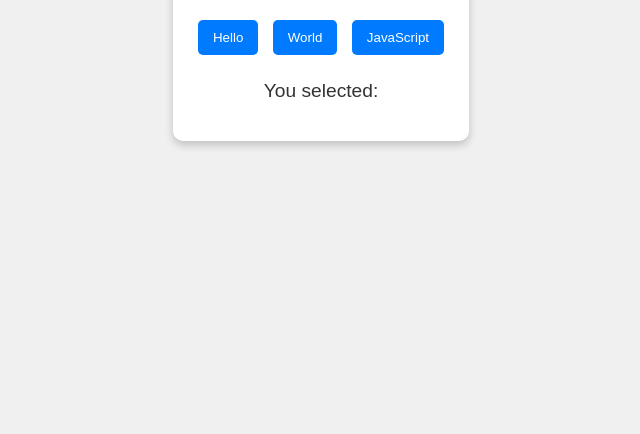
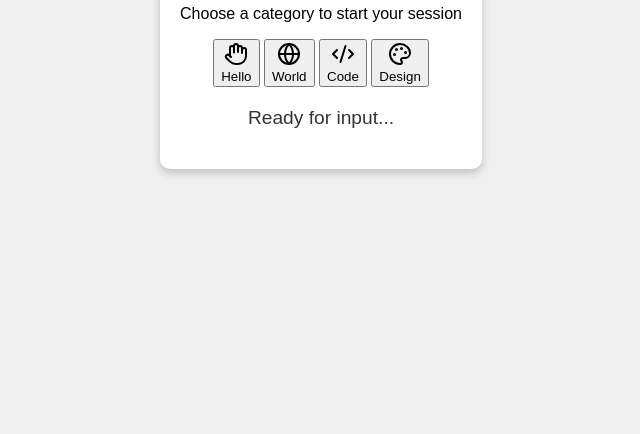
Before and after one commit to alikeneche/alikenech.github.io, a website: page index.html in a window 1280 px wide. Shown: the part 366-800 px from the top of the page, without its empty margins (319-959 px from the left). Drawn offline with nearby package versions, Linux system fonts and the light colour scheme.

Commit message:
Update title and enhance word selection UI

```diff
--- a/index.html
+++ b/index.html
@@ -1,22 +1,62 @@
-
 <!DOCTYPE html>
 <html lang="en">
 <head>
   <meta charset="UTF-8">
   <meta name="viewport" content="width=device-width, initial-scale=1.0">
-  <title>Word Suggestions</title>
+  <title>Modern Word Selector</title>
   <link rel="stylesheet" href="styles.css">
+  <script src="https://unpkg.com/lucide@latest"></script>
 </head>
 <body>
+  <div class="bg-gradient"></div>
+
   <div class="container">
-    <h2>Choose a Word:</h2>
-    <div id="suggestions">
-      <button class="suggestion" onclick="selectWord('Hello')">Hello</button>
-      <button class="suggestion" onclick="selectWord('World')">World</button>
-      <button class="suggestion" onclick="selectWord('JavaScript')">JavaScript</button>
+    <header>
+      <div class="badge">AI ASSISTANT</div>
+      <h2>Select a Word</h2>
+      <p class="subtitle">Choose a category to start your session</p>
+    </header>
+
+    <div id="suggestions" class="grid">
+      <button class="suggestion-card" onclick="selectWord('Hello', '👋')">
+        <div class="icon-box purple">
+          <i data-lucide="hand"></i>
+        </div>
+        <span class="word-text">Hello</span>
+        <div class="sparkle"></div>
+      </button>
+
+      <button class="suggestion-card" onclick="selectWord('World', '🌍')">
+        <div class="icon-box green">
+          <i data-lucide="globe"></i>
+        </div>
+        <span class="word-text">World</span>
+      </button>
+
+      <button class="suggestion-card" onclick="selectWord('JavaScript', '💻')">
+        <div class="icon-box blue">
+          <i data-lucide="code-2"></i>
+        </div>
+        <span class="word-text">Code</span>
+      </button>
+
+      <button class="suggestion-card" onclick="selectWord('Design', '🎨')">
+        <div class="icon-box orange">
+          <i data-lucide="palette"></i>
+        </div>
+        <span class="word-text">Design</span>
+      </button>
     </div>
-    <p id="chosen-word">You selected: <span id="selected-word"></span></p>
+
+    <div class="selection-display">
+      <p id="chosen-word">Ready for input...</p>
+    </div>
   </div>
+
   <script src="script.js"></script>
+  <script>
+    // Initialize icons
+    lucide.createIcons();
+  </script>
 </body>
 </html>
```
